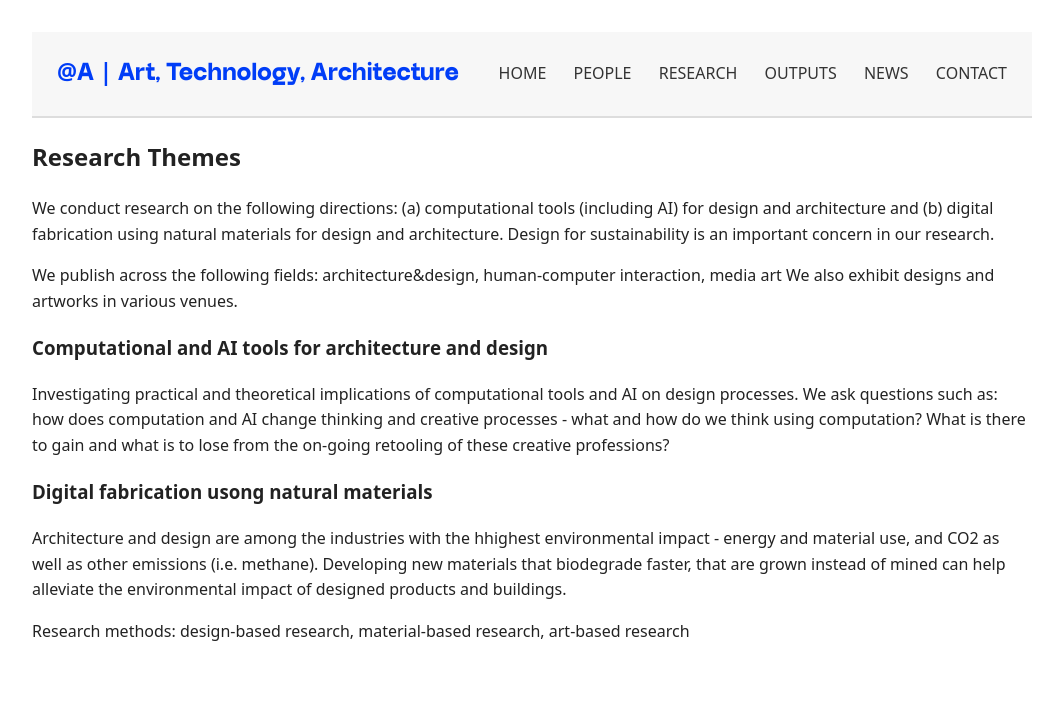
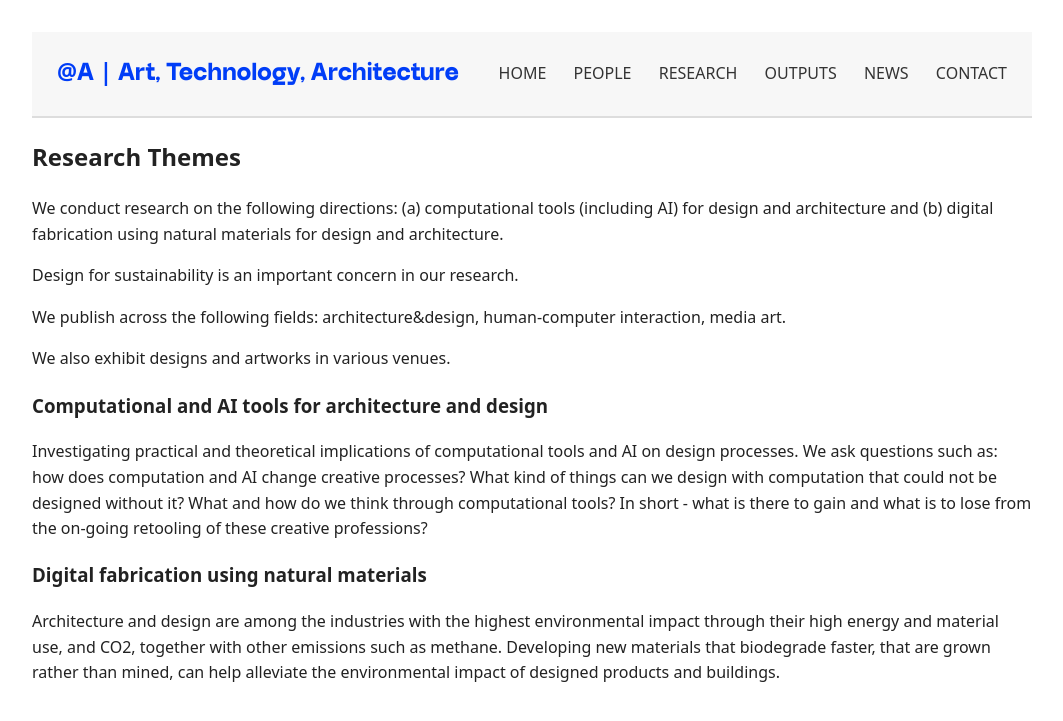
Before and after one commit to anqua/at-a, a Jekyll site: the page built from research.md, in a window 1280 px wide. Shown: the top 721 px of the page, without its empty margins (108-1171 px from the left). Built offline with Jekyll 4.4.1, drawn with Linux system fonts in a browser that asks for light colours; some web fonts are replaced.

Commit message:
Update research.md

```diff
--- a/research.md
+++ b/research.md
@@ -4,18 +4,21 @@ title: Research
 ---
 
 ## Research Themes
-We conduct research on the following directions: (a) computational tools (including AI) for design and architecture and (b) digital fabrication using natural materials for design and architecture. Design for sustainability is an important concern in our research.
+We conduct research on the following directions:
+(a) computational tools (including AI) for design and architecture and
+(b) digital fabrication using natural materials for design and architecture.
 
-We publish across the following fields: architecture&design, human-computer interaction, media art
+Design for sustainability is an important concern in our research.
+
+We publish across the following fields: architecture&design, human-computer interaction, media art.
+
 We also exhibit designs and artworks in various venues.
 
 ### Computational and AI tools for architecture and design
 Investigating practical and theoretical implications of computational tools and AI on design processes.
-We ask questions such as: how does computation and AI change thinking and creative processes - what and how do we think using computation? What is there to gain and what is to lose from the on-going retooling of these creative professions?
+We ask questions such as: how does computation and AI change creative processes? What kind of things can we design with computation that could not be designed without it? What and how do we think through computational tools? In short - what is there to gain and what is to lose from the on-going retooling of these creative professions?
 
 
-### Digital fabrication usong natural materials
-Architecture and design are among the industries with the hhighest environmental impact - energy and material use, and CO2 as well as other emissions (i.e. methane).
-Developing new materials that biodegrade faster, that are grown instead of mined can help alleviate the environmental impact of designed products and buildings.
-
-Research methods: design-based research, material-based research, art-based research
+### Digital fabrication using natural materials
+Architecture and design are among the industries with the highest environmental impact through their high energy and material use, and CO2, together with other emissions such as methane.
+Developing new materials that biodegrade faster, that are grown rather than mined, can help alleviate the environmental impact of designed products and buildings.
```
